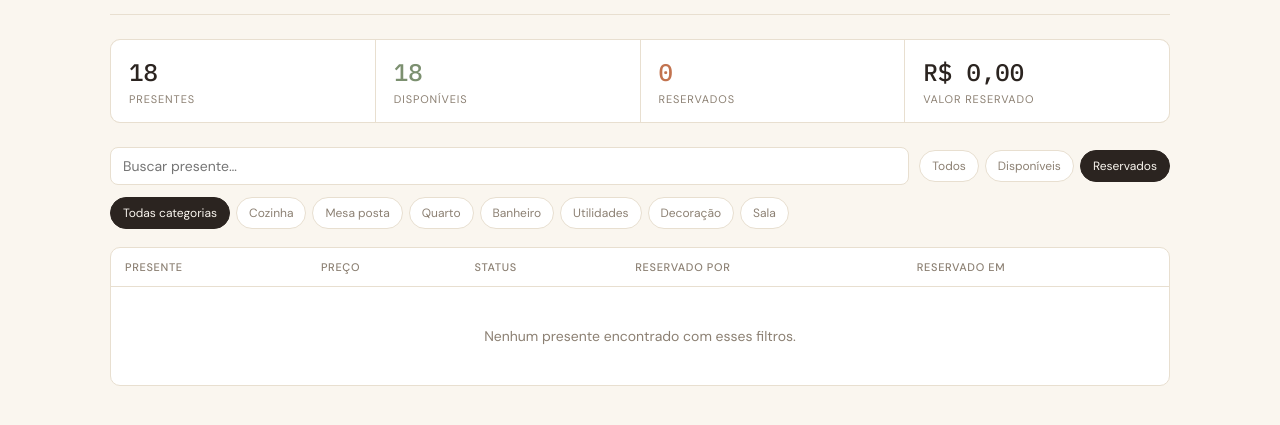
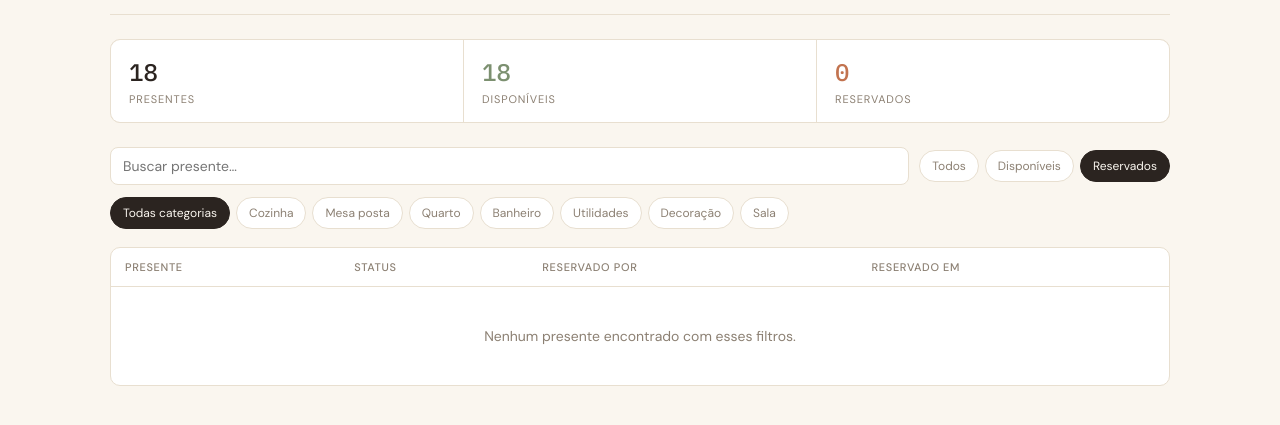
Before and after one commit to piadoborogodo/lista-presente-admin, a plain HTML site: page index.html in a window 1280 px wide. Both pictures are taken after a click on the button "Reservados". Shown: the part 93-518 px from the top of the page. Drawn offline with Linux system fonts and the light colour scheme; no server answers.

Commit message:
Adjust grid layout and remove price display

```diff
--- a/index.html
+++ b/index.html
@@ -64,7 +64,7 @@
 
   /* stats */
   .stats{
-    display:grid; grid-template-columns:repeat(4,1fr); gap:1px;
+    display:grid; grid-template-columns:repeat(3,1fr); gap:1px;
     background:var(--border); border:1px solid var(--border); border-radius:10px;
     overflow:hidden; margin-bottom:24px;
   }
@@ -118,7 +118,6 @@
   td{ padding:13px 14px; font-size:14px; vertical-align:middle; }
   .gname{ font-weight:500; }
   .gcat{ font-size:12px; color:var(--muted); margin-top:2px; }
-  .gprice{ font-family:'IBM Plex Mono', monospace; font-size:13px; }
   .guest{ font-size:14px; }
   .guest.empty{ color:var(--muted); font-style:italic; }
   .gdate{ font-family:'IBM Plex Mono', monospace; font-size:12px; color:var(--muted); }
@@ -170,7 +169,6 @@
     <div class="stat"><div class="num" id="statTotal">—</div><div class="lbl">Presentes</div></div>
     <div class="stat sage"><div class="num" id="statAvail">—</div><div class="lbl">Disponíveis</div></div>
     <div class="stat terra"><div class="num" id="statRes">—</div><div class="lbl">Reservados</div></div>
-    <div class="stat"><div class="num" id="statValue">—</div><div class="lbl">Valor reservado</div></div>
   </div>
 
   <div class="controls">
@@ -186,7 +184,6 @@
       <thead>
         <tr>
           <th>Presente</th>
-          <th>Preço</th>
           <th>Status</th>
           <th>Reservado por</th>
           <th>Reservado em</th>
@@ -221,24 +218,24 @@ const reservasRef = collection(db, "reservas");
 
 // catálogo (espelha o script.js do site público)
 const gifts = [
-  { id:1, name:'Jogo de Panelas', cat:'Cozinha', price:'R$ 320', qty:1 },
-  { id:2, name:'Cafeteira Italiana', cat:'Cozinha', price:'R$ 180', qty:1 },
-  { id:3, name:'Air Fryer', cat:'Cozinha', price:'R$ 580', qty:1 },
-  { id:4, name:'Jogo de Talheres', cat:'Mesa posta', price:'R$ 280', qty:1 },
-  { id:5, name:'Travessa de Porcelana', cat:'Mesa posta', price:'R$ 140', qty:2 },
-  { id:6, name:'Jogo de Cama Queen', cat:'Quarto', price:'R$ 460', qty:1 },
-  { id:7, name:'Jogo de Toalhas', cat:'Banheiro', price:'R$ 220', qty:1 },
-  { id:8, name:'Aspirador Robô', cat:'Utilidades', price:'R$ 1.200', qty:1 },
-  { id:9, name:'Quadro Decorativo', cat:'Decoração', price:'R$ 350', qty:2 },
-  { id:10, name:'Luminária de Mesa', cat:'Decoração', price:'R$ 260', qty:2 },
-  { id:11, name:'Porta Retratos', cat:'Decoração', price:'R$ 90', qty:3 },
-  { id:12, name:'Espelho de Parede', cat:'Decoração', price:'R$ 420', qty:1 },
-  { id:13, name:'Liquidificador', cat:'Cozinha', price:'R$ 250', qty:1 },
-  { id:14, name:'Panela de Pressão Elétrica', cat:'Cozinha', price:'R$ 430', qty:1 },
-  { id:15, name:'Edredom Casal', cat:'Quarto', price:'R$ 310', qty:1 },
-  { id:16, name:'Jogo de Lençóis Extra', cat:'Quarto', price:'R$ 240', qty:2 },
-  { id:17, name:'Tapete para Sala', cat:'Sala', price:'R$ 380', qty:1 },
-  { id:18, name:'Conjunto de Almofadas', cat:'Sala', price:'R$ 130', qty:2 },
+  { id:1, name:'Jogo de Panelas', cat:'Cozinha', qty:1 },
+  { id:2, name:'Cafeteira Italiana', cat:'Cozinha', qty:1 },
+  { id:3, name:'Air Fryer', cat:'Cozinha', qty:1 },
+  { id:4, name:'Jogo de Talheres', cat:'Mesa posta', qty:1 },
+  { id:5, name:'Travessa de Porcelana', cat:'Mesa posta', qty:2 },
+  { id:6, name:'Jogo de Cama Queen', cat:'Quarto', qty:1 },
+  { id:7, name:'Jogo de Toalhas', cat:'Banheiro', qty:1 },
+  { id:8, name:'Aspirador Robô', cat:'Utilidades', qty:1 },
+  { id:9, name:'Quadro Decorativo', cat:'Decoração', qty:2 },
+  { id:10, name:'Luminária de Mesa', cat:'Decoração', qty:2 },
+  { id:11, name:'Porta Retratos', cat:'Decoração', qty:3 },
+  { id:12, name:'Espelho de Parede', cat:'Decoração', qty:1 },
+  { id:13, name:'Liquidificador', cat:'Cozinha', qty:1 },
+  { id:14, name:'Panela de Pressão Elétrica', cat:'Cozinha', qty:1 },
+  { id:15, name:'Edredom Casal', cat:'Quarto', qty:1 },
+  { id:16, name:'Jogo de Lençóis Extra', cat:'Quarto', qty:2 },
+  { id:17, name:'Tapete para Sala', cat:'Sala', qty:1 },
+  { id:18, name:'Conjunto de Almofadas', cat:'Sala', qty:2 },
 ];
 
 let reservas = {};        // { [id]: { convidado, reservadoEm } }
@@ -248,12 +245,6 @@ let searchTerm = '';
 
 const cats = ['all', ...new Set(gifts.map(g => g.cat))];
 
-function parsePrice(str){
-  return parseFloat(String(str).replace('R$','').trim().replace(/\./g,'').replace(',', '.')) || 0;
-}
-function fmtMoney(n){
-  return n.toLocaleString('pt-BR', { style:'currency', currency:'BRL' });
-}
 function fmtDate(iso){
   if(!iso) return '—';
   const d = new Date(iso);
@@ -325,7 +316,7 @@ function render(){
 
   tbody.innerHTML = '';
   if(!list.length){
-    tbody.innerHTML = '<tr class="empty-row"><td colspan="5">Nenhum presente encontrado com esses filtros.</td></tr>';
+    tbody.innerHTML = '<tr class="empty-row"><td colspan="4">Nenhum presente encontrado com esses filtros.</td></tr>';
   } else {
     list.forEach(g => {
       const r = reservas[g.id];
@@ -336,7 +327,6 @@ function render(){
           <div class="gname">${g.name}</div>
           <div class="gcat">${g.cat}${g.qty > 1 ? ` · ${g.qty} unid.` : ''}</div>
         </td>
-        <td data-label="Preço" class="gprice">${g.price}</td>
         <td data-label="Status">
           <span class="badge ${isRes ? 'terra' : 'sage'}">${isRes ? 'Reservado' : 'Disponível'}</span>
         </td>
@@ -349,11 +339,9 @@ function render(){
 
   // stats (sempre sobre o total, ignorando filtros)
   const resCount = Object.keys(reservas).length;
-  const resValue = gifts.filter(g => reservas[g.id]).reduce((sum,g) => sum + parsePrice(g.price), 0);
   document.getElementById('statTotal').textContent = gifts.length;
   document.getElementById('statAvail').textContent = gifts.length - resCount;
   document.getElementById('statRes').textContent = resCount;
-  document.getElementById('statValue').textContent = fmtMoney(resValue);
 }
 
 function showToast(msg){
```
